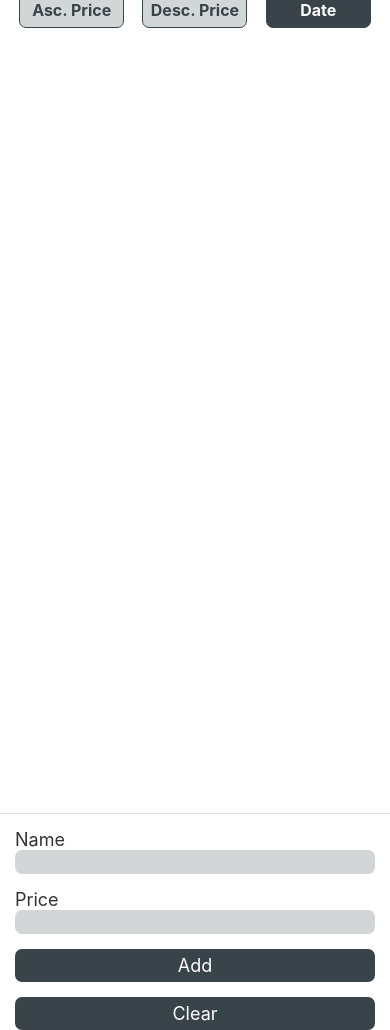
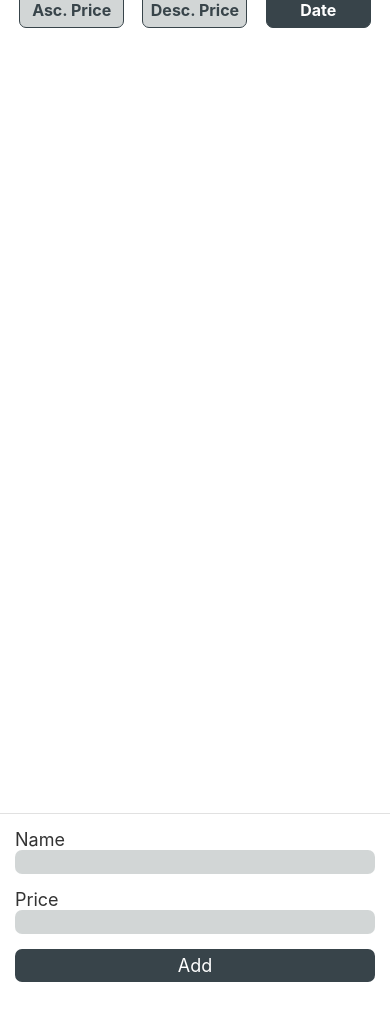
Before and after one commit to patika-128-react-native-bootcamp/week_2-omer-ayhan, a React Native app: screen / in a window 390 px wide. After the commit the page ends 982 px from the top, so only its background shows below. Built offline with nearby package versions, Linux system fonts and the light colour scheme.

Commit message:
test(functionality): :art: removed test button for clearing list

```diff
--- a/src/Components/AddItem/AddItem.js
+++ b/src/Components/AddItem/AddItem.js
@@ -52,12 +52,6 @@ function AddItem({ priceItems, setPriceItems }) {
       <TouchableOpacity style={styles.button} onPress={handleSubmit}>
         <Text style={styles.button_text}>Add</Text>
       </TouchableOpacity>
-      <TouchableOpacity
-        style={[styles.button, { marginTop: 15 }]}
-        onPress={() => setPriceItems([])}>
-        {/* Only for test purposes */}
-        <Text style={styles.button_text}>Clear</Text>
-      </TouchableOpacity>
     </View>
   );
 }
```
